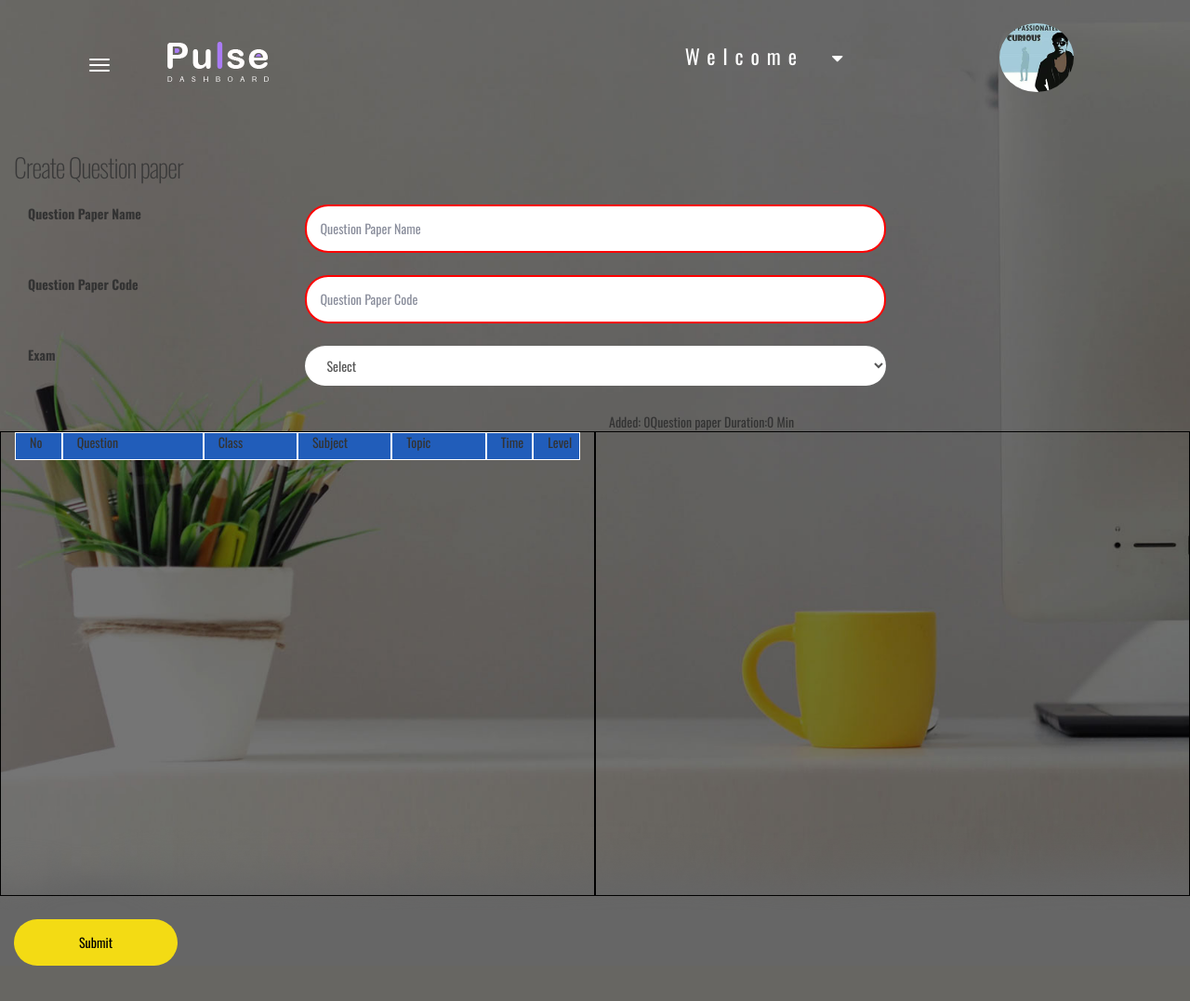
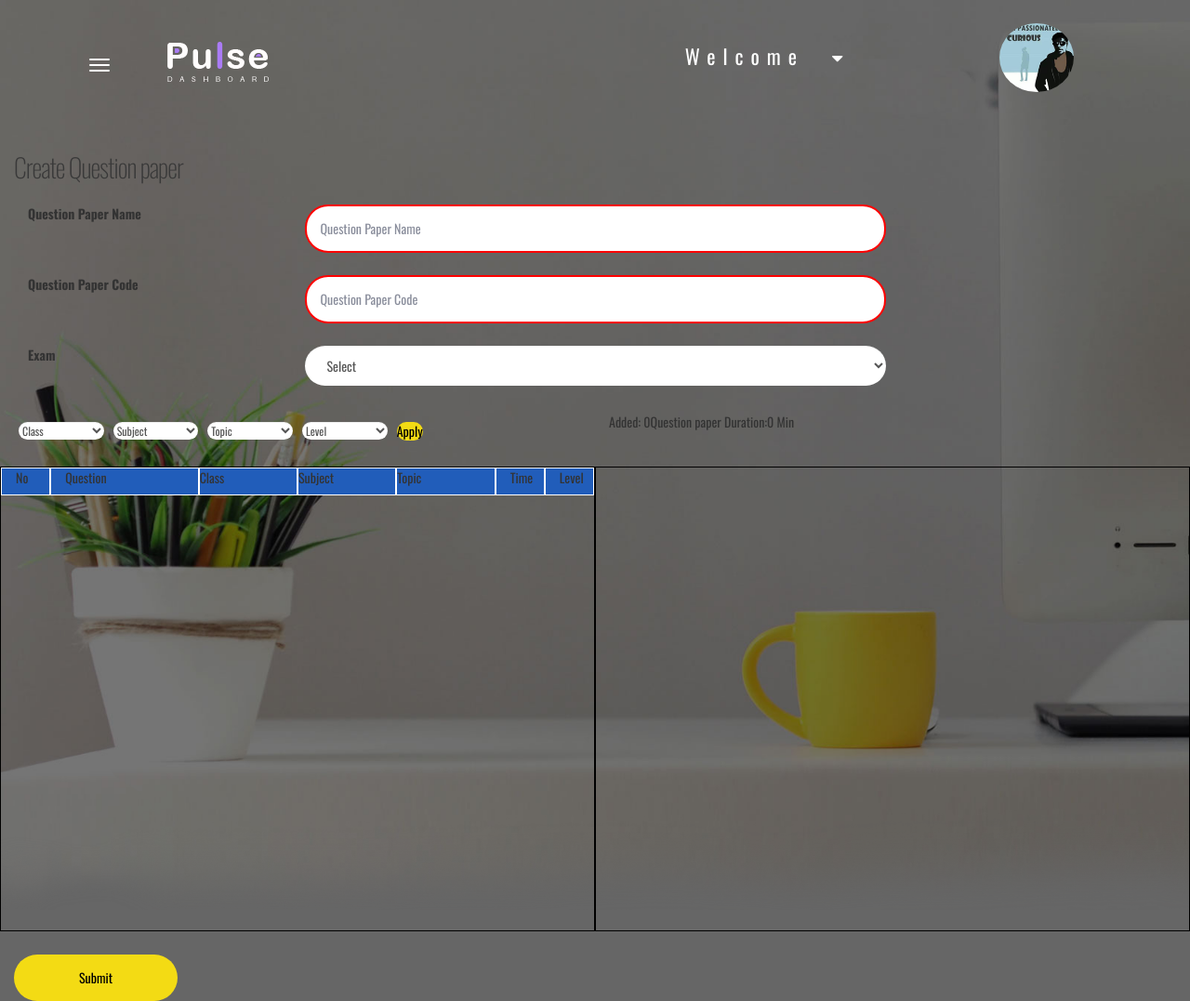
Before and after one commit to azaadshaik/exam, a PHP site: the page made by application/views/admin/create_question_paper.php in a window 1280 px wide. Shown: the whole page at 93% size. Before the commit the page ends 1039 px from the top, so only its background shows below. Run offline with PHP 8.4, Linux system fonts and the light colour scheme; the template is opened without the code that fills it, so the values that code supplies are empty; some libraries are stand-ins or nearby versions.

Commit message:
Drag and drop[ filters applied

```diff
--- a/application/controllers/Admin.php
+++ b/application/controllers/Admin.php
@@ -1069,10 +1069,12 @@ public function create_exam(){
 
 			//$question_papers_list = $this->adminmodel->get_all_question_papers();
 			$questions_list = $this->adminmodel->get_all_questions();
+			$classes_list = $this->adminmodel->get_all_classes();
 			$exam_list = $this->adminmodel->get_all_exams();
 
 			$data['question_list'] = $questions_list;
 			$data['exam_list'] = $exam_list;
+			$data['classes_list'] = $classes_list;
 
 			$this->load->view('admin/create_question_paper', $data);
 		}
--- a/application/views/admin/create_question_paper.php
+++ b/application/views/admin/create_question_paper.php
@@ -1,13 +1,4 @@
-<!-- Create Institute starts here -->
-<style>
-#div1, #div2 {
 
-    min-height:500px ;
-
-    border: 1px solid black;
-    overflow-y:scroll;
-}
-</style>
 <h2 class="col-lg-12 col-md-12 col-sm-12 col-xs-12">Create Question paper</h2>
 <div class="col-lg-12 col-md-12 col-sm-12 col-xs-12">
 <form action="admin/create_question_paper" method="post"  id="questionPaperForm">
@@ -46,7 +37,65 @@
 <div class="validationError"><?php echo form_error('exam_id'); ?></div>
 
 <div class="row" >
-<div  class="col-sm-6"  ></div>
+<div  class="col-sm-6" id="drag-drop-filters" >
+<!--FIlters comes here -->
+<div class="user-list-header">
+                        <div class="adm_inputs_wrap">
+                           <div class="col-lg-2 col-md-2 col-sm-2 col-xs-2 drop_down">
+
+                              <div class="form-group">
+                                 <select class="dropdown form-control" onchange="loadSubjects(this.value);" id="class">
+                                    <option value="0">Class</option>
+									<?php
+                                  foreach($classes_list as $class){
+									  ?>
+									  <option value="<?php echo $class['class_id'];?>"><?php echo $class['class_name'];?></option>
+									  <?php
+								  }
+								  ?>
+                                 </select>
+                              </div>
+                           </div>
+                           <div class="col-lg-2 col-md-2 col-sm-2 col-xs-2 drop_down">
+
+                              <div class="form-group">
+                                 <select class="dropdown form-control" id="subject">
+                                    <option value="0">Subject</option>
+                                    <option>Google</option>
+                                    <option>Bhashyam</option>
+                                    <option>RSR</option>
+                                 </select>
+                              </div>
+                           </div>
+                           <div class="col-lg-2 col-md-2 col-sm-2 col-xs-2 drop_down">
+
+                              <div class="form-group">
+                                 <select class="dropdown form-control" id="sel1">
+                                    <option value="0">Topic</option>
+                                  </select>
+                              </div>
+                           </div>
+                           <div class="col-lg-2 col-md-2 col-sm-2 col-xs-2 drop_down">
+
+                              <select class="dropdown form-control" id="">
+
+							   <option value="0">Level</option>
+                                 <option value="1">1</option>
+                                 <option value="2">2</option>
+								  <option value="3">3</option>
+								   <option value="4">4</option>
+								    <option value="5">5</option>
+                              </select>
+                           </div>
+
+                           <div class="col-lg-2 col-md-2 col-sm-2 col-xs-2 drop_down">
+                              <button class="apply-btn">Apply</button>
+                           </div>
+                        </div>
+                     </div>
+					 <!-- filters ends here -->
+
+</div>
 <div  class="col-sm-6"  ><span>Added:</span> <span id="qcount">0</span>Question paper Duration:</span><span id="qtime">0</span><span>&nbsp;Min</span></div>
 </div>
  <div class="row" >
@@ -103,21 +152,8 @@ foreach($question_list as $question) { ?>
 </form>
 </div>
 
-  <script>
-
- /* $( function() {
-            $( ".draggable" ).draggable();
-            $( ".droppable" ).droppable({
-              drop: function( event, ui ) {
-                $( this )
-                  .addClass( "ui-state-highlight" )
-                  .find( "p" )
-                    .html( "Dropped!" );
-              }
-            });
-          } );*/
-
-          function allowDrop(ev) {
+<script>
+ function allowDrop(ev) {
     ev.preventDefault();
 }
 
@@ -130,30 +166,23 @@ function drag(ev) {
 
 function drop(ev) {
 
-  //  console.log(elem);
+
     ev.preventDefault();
-
     var data = ev.dataTransfer.getData("text");
-    var current_time = $('#qtime').html();
-    var idArray = data.split('-');
-    var id = idArray[0];
-    var time = (idArray[1]) /60;
-    var newTime = Number(current_time) + Number(time);
-
-
-    $('#qtime').html(newTime);
-
     ev.target.appendChild(document.getElementById(data));
 }
 document.addEventListener("dragend", function( event ) {
       // reset the transparency
 
+	 var time =0;
      var numItems = $('#div2 > div').length;
-
-
-
-
+    $('#div2 > div').each(function(){
+	var idArray = (this.id).split('-');
+    time = Number(time)+Number(idArray[1]) ;
+	});
+	var timeInMin = time /60;
     $('#qcount').html(numItems);
+	$('#qtime').html(timeInMin);
 
   }, false);
   </script>
--- a/assets/css/custom.css
+++ b/assets/css/custom.css
@@ -629,6 +629,23 @@ padding-left:10px;
   height:80px;
   padding:10px 0;
 }
+#div1, #div2 {
+
+    min-height:500px ;
+    border: 1px solid black;
+    overflow-y:scroll;
+}
+#div1.col-sm-6 ,#div2.col-sm-6,#div1 span.col-sm-2{
+padding:0px;
+}
+#drag-drop-filters .adm_inputs_wrap .dropdown{
+	padding:0;
+	font-size:12px;
+}
+#drag-drop-filters .apply-btn {
+margin:0;
+padding:0;
+}
 
 @media (max-width: 768px){
   .logo{
```
